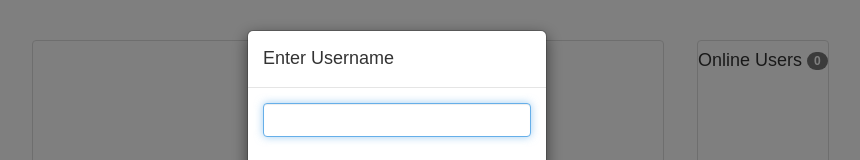
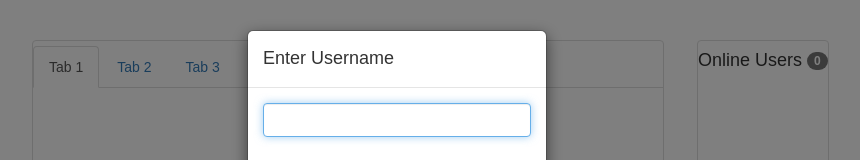
Before and after one commit to charles-bin/node_chat, a React (Create React App) app: page / in a window 1280 px wide. Shown: the top 160 px of the page, without its empty margins (243-1103 px from the left). Built offline with nearby package versions, Linux system fonts and the light colour scheme.

Commit message:
Added tabbed message displays for private chat feature

```diff
--- a/src/components/Messages.js
+++ b/src/components/Messages.js
@@ -8,7 +8,7 @@ const listStyle = {
 export default function Messages(props) {
   const { messages } = props
   return (
-    <ListGroup>
+    <ListGroup style={{'marginBottom': 0}}>
       { messages.map((v, i) => {
         const style = i % 2 === 0 ? listStyle : {}
         return <ListGroupItem key={i} style={style}>{v}</ListGroupItem>
--- a/src/components/Users.js
+++ b/src/components/Users.js
@@ -10,7 +10,7 @@ export default function Users(props) {
   const { userList } = props
   return (
     <div>
-      <h4 style={{'white-space': 'nowrap'}}>Online Users <Badge>{userList.length}</Badge></h4>
+      <h4 style={{'whiteSpace': 'nowrap'}}>Online Users <Badge>{userList.length}</Badge></h4>
       <ListGroup>
         { userList.map((user, i) => {
           return <ListGroupItem key={i} style={listStyle}>{user}</ListGroupItem>
--- a/src/containers/App.css
+++ b/src/containers/App.css
@@ -24,8 +24,22 @@ html, body, #root, .container, .panel-body {
 
 #chat-display {
   margin: auto;
-  margin-bottom: 3%;
-  height: 90%;
-  overflow-y: scroll;
+  margin-bottom: 1px;
+  height: 93%;
+}
+
+#message-tabs {
+  height: 100%;
+  margin-bottom: 0;
+}
+
+#message-tabs > * {
+  margin-top: 5px;
+  padding-right: 5px;
+}
+
+#message-tabs .tab-content {
+  height: 88%;
+  overflow: auto;
   overflow-wrap: break-word;
 }
--- a/src/containers/App.js
+++ b/src/containers/App.js
@@ -7,7 +7,7 @@ import Input from '../components/Input'
 import Username from '../components/Username'
 import Users from '../components/Users'
 import { appendMessage } from '../actions/index'
-import { Panel, Grid, Row, Col } from 'react-bootstrap'
+import { Panel, Grid, Row, Col, Tab, Tabs } from 'react-bootstrap'
 
 class App extends Component {
   constructor(props) {
@@ -23,8 +23,11 @@ class App extends Component {
 
   componentDidUpdate() {
     console.log('App.componentDidUpdate')
-    var element = document.getElementById("chat-display");
-    element.scrollTop = element.scrollHeight;
+
+    const messageTabs = document.getElementById("message-tabs")
+    const tabContent = messageTabs.getElementsByClassName("tab-content")[0]
+    tabContent.scrollTop = tabContent.scrollHeight;
+
     if (this.inputElement !== null) {
       /*
         Must use arrow function here because a regular function's "this" will
@@ -62,9 +65,11 @@ class App extends Component {
         >
           <Panel>
             <Row id="chat-display">
-              <Col md={12}>
-                <Messages messages={messages} />
-              </Col>
+              <Tabs defaultActiveKey={1} id="message-tabs">
+                <Tab eventKey={1} title="Tab 1"><Messages messages={messages} /></Tab>
+                <Tab eventKey={2} title="Tab 2"><Messages messages={messages} /></Tab>
+                <Tab eventKey={3} title="Tab 3"><Messages messages={messages} /></Tab>
+              </Tabs>
             </Row>
             <Row>
               <Col md={12}>
```
